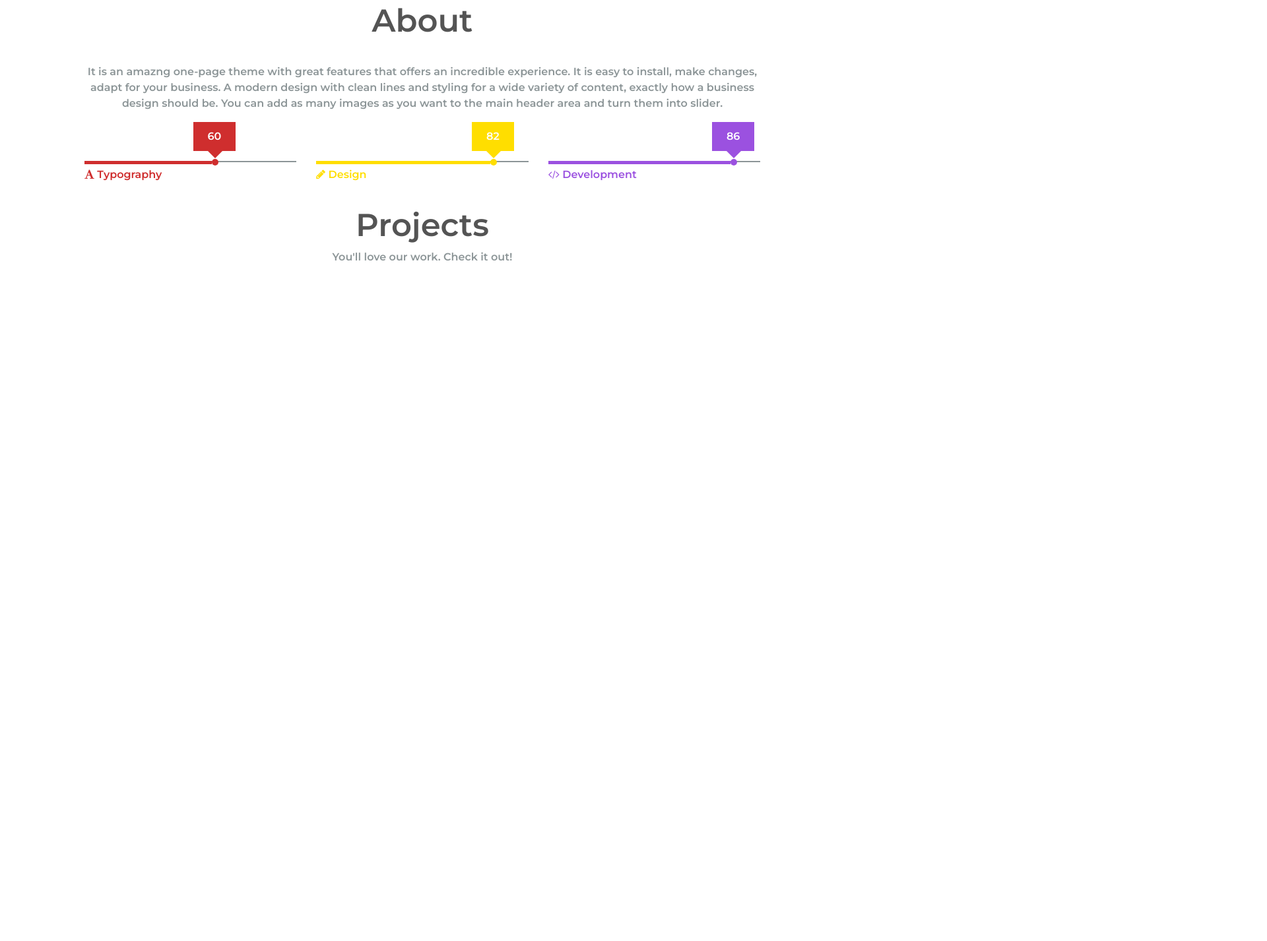
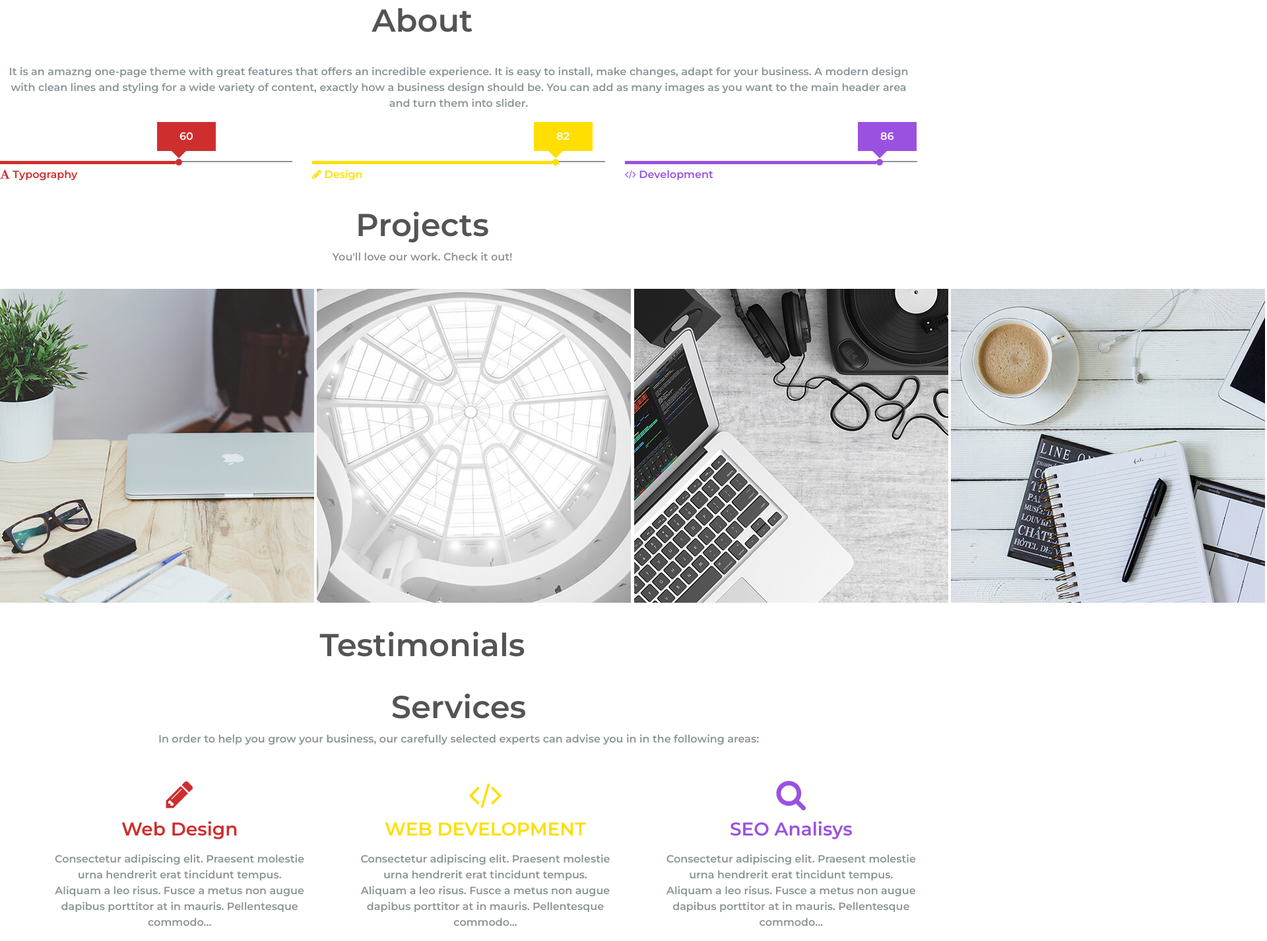
Before and after one commit to ttdat-thecodeguy/html_css_learning_guide, a website with bundled scripts: page illdy/index.html in a window 1280 px wide. Shown: the part 793-2220 px from the top of the page at 66% size, 1920 px wide, since content can reach past the window. Before the commit the page ends 1231 px from the top, so only its background shows below. Built offline with nearby package versions, Linux system fonts and the light colour scheme; files whose address does not match are found by name.

Commit message:
commit in illdy

```diff
--- a/illdy/index.html
+++ b/illdy/index.html
@@ -101,10 +101,62 @@
                 <p class="section--primary-sub">You'll love our work. Check it out!</p>
             </div>
 
-
+            <div class="images__container">
+                <div class="images__container-item images__container-item--1">
+                    <img src="./resources/images/projects/front-page-project-1.jpg" alt="project 1">
+                </div>
+                <div class="images__container-item images__container-item--2">
+                    <img src="./resources/images/projects/front-page-project-2.jpg" alt="project 2">
+                </div>
+                <div class="images__container-item images__container-item--3">
+                    <img src="./resources/images/projects/front-page-project-3.jpg" alt="project 3">
+                </div>
+                <div class="images__container-item images__container-item--4">
+                    <img src="./resources/images/projects/front-page-project-4.jpg" alt="project 4">
+                </div>
+            </div>
         </section>
-        <section id="#Testimonials"></section>
-        <section id="#Services"></section>
+        <section id="#Testimonials" >
+            <div class="u-spacing-huge u-text-align-center">
+                <h2 class="section--primary-main">
+                    Testimonials
+                </h2>
+            </div>
+        </section>
+        <section id="#Services" class="services">
+            <div class="u-spacing-huge u-text-align-center">
+                <h2 class="section--primary-main">
+                    Services
+                </h2>
+                <p class="section--primary-sub">In order to help you grow your business, our carefully selected experts can advise you in in the following areas:</p>
+            </div>
+            <div class="services__container">
+                <div class="services__container-item">
+                    <div class="section--primary-main section--primary-main--1">
+                        <i class="fa fa-pencil" aria-hidden="true"></i>
+                        <h3>Web Design</h3>
+                    </div>
+                    <p class="section--primary-sub u-margin-top-normal">Consectetur adipiscing elit. Praesent molestie urna hendrerit erat tincidunt tempus. Aliquam a leo risus. Fusce a metus non augue dapibus porttitor at in mauris. Pellentesque commodo...</p>
+                </div>
+                <div class="services__container-item">
+                    <div class="section--primary-main section--primary-main--2">
+                        <i class="fa fa-code" aria-hidden="true"></i>
+                        <h3>WEB DEVELOPMENT
+                        </h3>
+                    </div>
+                    <p class="section--primary-sub u-margin-top-normal">Consectetur adipiscing elit. Praesent molestie urna hendrerit erat tincidunt tempus. Aliquam a leo risus. Fusce a metus non augue dapibus porttitor at in mauris. Pellentesque commodo...
+                    </p>
+                </div>
+                <div class="services__container-item">
+                    <div class="section--primary-main section--primary-main--3">
+                        <i class="fa fa-search" aria-hidden="true"></i>
+                        <h3>SEO Analisys
+                        </h3>
+                    </div>
+                    <p class="section--primary-sub u-margin-top-normal">Consectetur adipiscing elit. Praesent molestie urna hendrerit erat tincidunt tempus. Aliquam a leo risus. Fusce a metus non augue dapibus porttitor at in mauris. Pellentesque commodo...</p>
+                </div>
+            </div>
+        </section>
         <section id="#LatestNews"></section>
         <section id="#Report"></section>
         <section id="#Team"></section>
@@ -114,7 +166,6 @@
     <script src="https://code.jquery.com/jquery-3.3.1.slim.min.js" integrity="sha384-q8i/X+965DzO0rT7abK41JStQIAqVgRVzpbzo5smXKp4YfRvH+8abtTE1Pi6jizo" crossorigin="anonymous"></script>
     <script src="https://cdnjs.cloudflare.com/ajax/libs/popper.js/1.14.7/umd/popper.min.js" integrity="sha384-UO2eT0CpHqdSJQ6hJty5KVphtPhzWj9WO1clHTMGa3JDZwrnQq4sF86dIHNDz0W1" crossorigin="anonymous"></script>
     <script src="https://stackpath.bootstrapcdn.com/bootstrap/4.3.1/js/bootstrap.min.js" integrity="sha384-JjSmVgyd0p3pXB1rRibZUAYoIIy6OrQ6VrjIEaFf/nJGzIxFDsf4x0xIM+B07jRM" crossorigin="anonymous"></script>
-
     <script type="module" src="./js/main.js"></script>
 </body>
 </html>
--- a/illdy/scss/Abstracts/_mixins.scss
+++ b/illdy/scss/Abstracts/_mixins.scss
@@ -6,7 +6,7 @@
     text-align: center;
 }
 
-@mixin m-layout-center {
+@mixin m-layout-center($width: 1390px) {
         margin: 0 auto;
-        width: 1024px;
+        width: $width;
 }
--- a/illdy/scss/Base/_typography.scss
+++ b/illdy/scss/Base/_typography.scss
@@ -19,6 +19,18 @@ body {
         color: $color-section-primary;
         font-size: $font-size--big;
         font-weight: $font-size--biggest;
+
+        &--1 {
+            color: $color-vivid--red;
+        }
+
+        &--2 {
+            color: $color-vivid--yellow;
+        }
+
+        &--3 {
+            color: $color-vivid--purple;
+        }
     }
 
     &--text {
--- a/illdy/scss/Base/_util.scss
+++ b/illdy/scss/Base/_util.scss
@@ -3,7 +3,7 @@
 }
 
 .u-margin-top-normal {
-    margin-top: $spacing--30;
+    margin-top: $spacing--40;
 }
 
 .u-margin-top-huge {
@@ -11,7 +11,7 @@
 }
 
 .u-spacing-huge {
-    margin: $spacing--60 0;
+    margin: $spacing--60;
 }
 
 .u-text-align-center {
--- /dev/null
+++ b/illdy/scss/Components/_images.scss
@@ -0,0 +1,19 @@
+.images__container {
+    width: 100%;
+    flex: 0 0 100%;
+    align-items: center;
+    @include m-layout-center(1920px);
+
+    & > div {
+        flex: 1;
+    }
+    &-item {
+        display: inline-block;
+        transition: all .4s;
+
+        &:hover {
+            opacity: 0.8;
+            cursor: pointer;
+        }
+    }
+}
--- /dev/null
+++ b/illdy/scss/Pages/_services.scss
@@ -0,0 +1,10 @@
+.services {
+    @include m-layout-center;
+    &__container {
+        display: flex;
+        text-align: center;
+        &-item {
+            margin-left: $spacing--70;
+        }
+    }
+}
--- a/illdy/scss/main.scss
+++ b/illdy/scss/main.scss
@@ -7,9 +7,12 @@
 @import "../scss/Base/util";
 
 @import "../scss/Layout/header";
-@import "../scss/Layout/about";
+@import "../scss/Pages/about";
+@import "../scss/Pages/services";
+
 
 @import "../scss/Components/menu";
 @import "../scss/Components/dot";
 @import "../scss/Components/button";
 @import "../scss/Components/progressBar";
+@import "../scss/Components/images";
```
Also changed, not shown: illdy/css/main.css, illdy/scss/Pages/_about.scss (renamed from illdy/scss/Layout/_about.scss).
